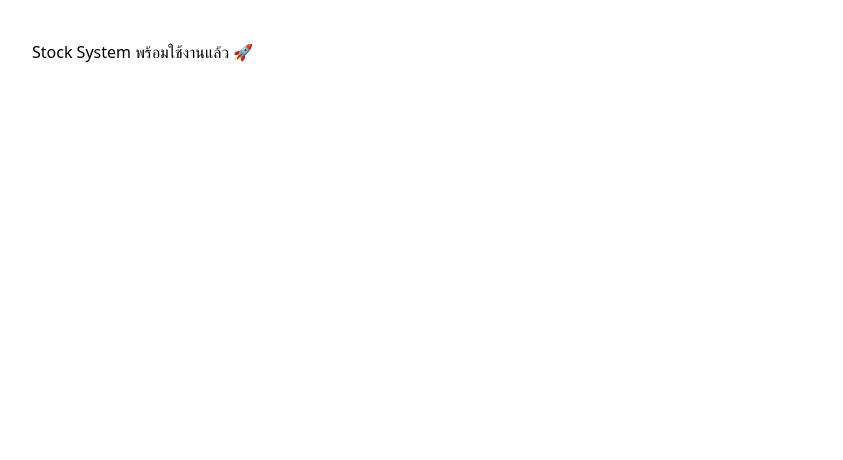
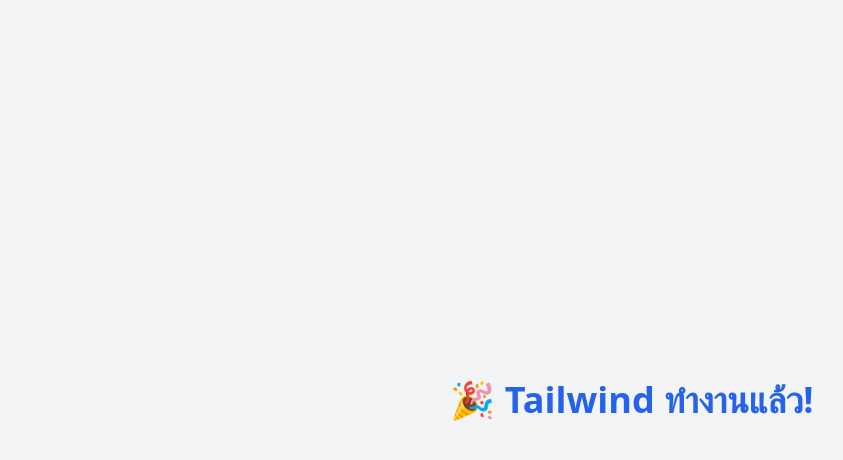
Before and after one commit to sawitrees997-coder/stock_system, a Next.js app: page / in a window 1280 px wide. Shown: the top 460 px of the page, without its empty margins (8-851 px from the left). Built offline with nearby package versions, Linux system fonts and the light colour scheme.

Commit message:
Update page.js

```diff
--- a/app/page.js
+++ b/app/page.js
@@ -1,7 +1,9 @@
 export default function Home() {
   return (
-    <div style={{ padding: 40 }}>
-      <h1>Stock System พร้อมใช้งานแล้ว 🚀</h1>
+    <div className="min-h-screen bg-gray-100 flex items-center justify-center">
+      <h1 className="text-4xl font-bold text-blue-600">
+        🎉 Tailwind ทำงานแล้ว!
+      </h1>
     </div>
   );
 }
```
